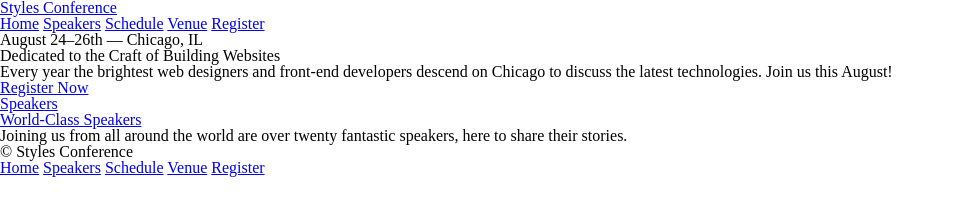
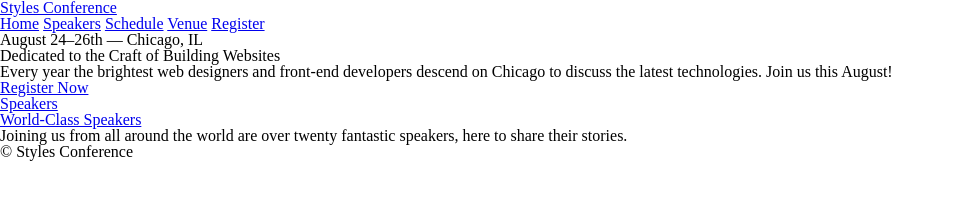
Before and after one commit to asmxali/HTML-CSS-Basic-Website, a plain HTML site: page styles-conference/index.html in a window 1280 px wide. Shown: the whole page, without its empty margins (0-954 px from the left). Drawn offline with Linux system fonts and the light colour scheme; files that its build step writes are made by us from their sources.

Commit message:
Update index.html

```diff
--- a/styles-conference/index.html
+++ b/styles-conference/index.html
@@ -1,11 +1,12 @@
 <!DOCTYPE html>
 <html lang="en">
   <head>
-    <meta charset="utf-8">
-  <title>Styles Conference</title>
+     <meta charset="utf-8">
+   <title> Styles Conference</title>
   <link rel="stylesheet" href="assets/stylesheets/main.css">
   </head>
-  <body>
+
+<body>
 
 <header>
   <h1>
@@ -37,15 +38,7 @@
 </section>
 <footer>
   <small>&copy; Styles Conference</small>
-  <nav>
-    <a href="index.html">Home</a>
-    <a href="speakers.html">Speakers</a>
-    <a href="schedule.html">Schedule</a>
-    <a href="venue.html">Venue</a>
-    <a href="register.html">Register</a>
-  </nav>
-</footer>
+  </footer>
 
-  </body>
-
-</html>
+ </body>
+ </html>
```
